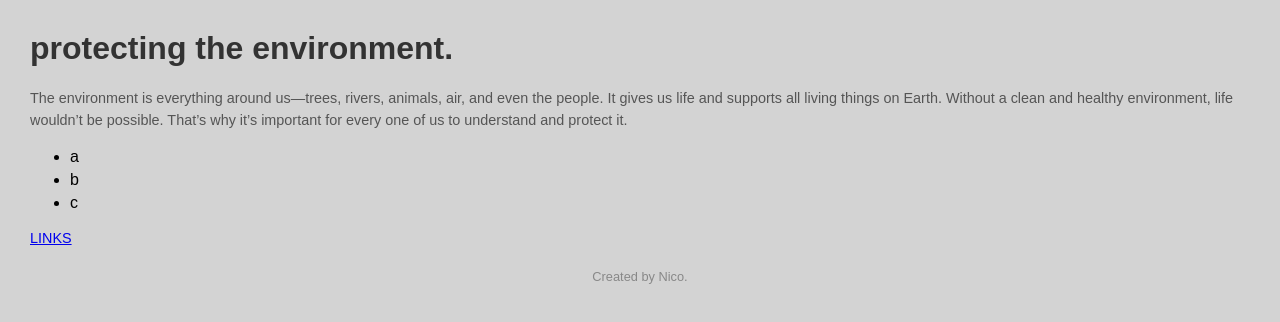
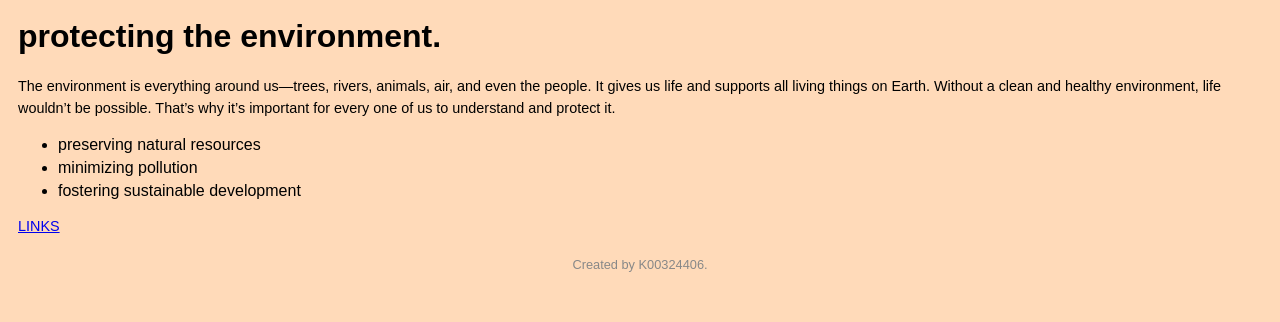
Before and after one commit to Nico-Craughwell/-felabwork, a plain HTML site: page Lab 1/index.html in a window 1280 px wide. Drawn offline with Linux system fonts and the light colour scheme.

Commit message:
updatedlinks

```diff
--- a/Lab 1/index.html
+++ b/Lab 1/index.html
@@ -14,14 +14,14 @@
 		    That’s why it’s important for every one of us to understand and protect it. </p>
 
 		<ul>
-			<li> a </li>
-			<li> b </li>
-			<li> c </li>
+			<li> preserving natural resources </li>
+			<li> minimizing pollution </li>
+			<li> fostering sustainable development </li>
 		</ul>
 
 		<p><a href="index2.html">LINKS</a><p>
 
 	</body>
 
-	<footer> Created by Nico. </footer>
+	<footer> Created by K00324406. </footer>
 </html>
--- a/Lab 1/styles.css
+++ b/Lab 1/styles.css
@@ -1,31 +1,31 @@
 body {
-  font-family: sans-serif; /* Use a clean, readable sans-serif font */
-  margin: 20px; /* Add some margin around the body content */
-  padding: 10px; /* Add some padding within the body */
-  background-color: lightgray
+  font-family: sans-serif;
+  margin: center;
+  padding: 10px;
+  background-color: PeachPuff
 
 }
 
 
 h1 {
-  font-size: 2em; /* Make the heading larger */
-  font-weight: bold; /* Make the heading bold */
-  color: #333; /* A dark, but not pure black, color for the heading */
+  font-size: 2em;
+  font-weight: bold;
+  color: Black;
 }
 
 p {
-  font-size: 0.9em; /* Slightly smaller than the default for readability */
-  line-height: 1.5; /* Increase line spacing for better readability */
-  color: #555; /* A slightly muted color for paragraph text */
+  font-size: 0.9em;
+  line-height: 1.5;
+  color: Black;
 }
 
 li {
-  margin-bottom: 5px; /* Add a small space between list items */
+  margin-bottom: 5px;
 }
 
 footer {
-  font-size: 0.8em; /* Make footer text smaller */
-  color: #888; /* Use a muted, lighter gray color */
-  text-align: center; /* Center the footer text */
-  margin-top: 20px; /* Add some space above the footer */
+  font-size: 0.8em;
+  color: #888;
+  text-align: center;
+  margin-top: 20px;
 }
```
Also changed, not shown: Lab 1/index2.html (+1 -1 lines).
